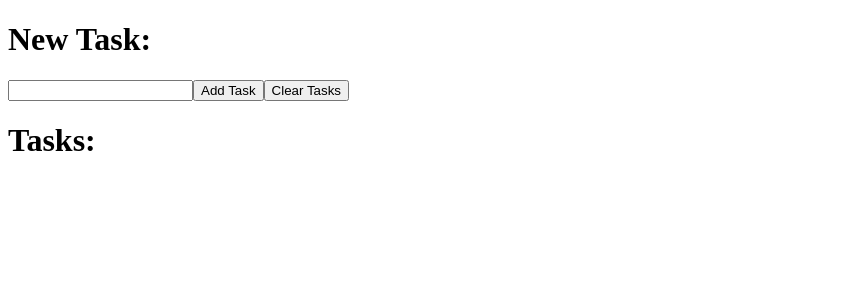
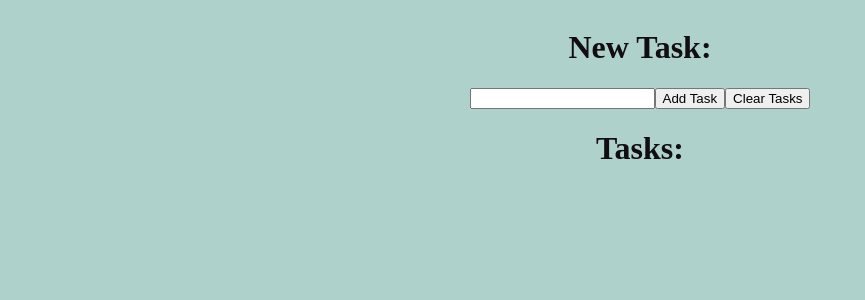
Before and after one commit to wsa138/task-app, a React (Create React App) app: page / in a window 1280 px wide. Shown: the top 300 px of the page, without its empty margins (0-865 px from the left). Built offline with nearby package versions, Linux system fonts and the light colour scheme.

Commit message:
Added style sheet.

```diff
--- a/public/index.html
+++ b/public/index.html
@@ -1,31 +1,15 @@
 <!DOCTYPE html>
 <html lang="en">
+
 <head>
   <meta charset="utf-8" />
   <link rel="icon" href="%PUBLIC_URL%/favicon.ico" />
   <meta name="viewport" content="width=device-width, initial-scale=1" />
   <meta name="theme-color" content="#000000" />
-    <meta
-      name="description"
-      content="Web site created using create-react-app"
-    />
-    <link rel="apple-touch-icon" href="%PUBLIC_URL%/logo192.png" />
-    <!--
-      manifest.json provides metadata used when your web app is installed on a
-      user's mobile device or desktop. See https://developers.google.com/web/fundamentals/web-app-manifest/
-    -->
-    <link rel="manifest" href="%PUBLIC_URL%/manifest.json" />
-    <!--
-      Notice the use of %PUBLIC_URL% in the tags above.
-      It will be replaced with the URL of the `public` folder during the build.
-      Only files inside the `public` folder can be referenced from the HTML.
-
-      Unlike "/favicon.ico" or "favicon.ico", "%PUBLIC_URL%/favicon.ico" will
-      work correctly both with client-side routing and a non-root public URL.
-      Learn how to configure a non-root public URL by running `npm run build`.
-    -->
+  <meta name="description" content="Task app created using create-react-app" />
   <title>React App</title>
 </head>
+
 <body>
   <noscript>You need to enable JavaScript to run this app.</noscript>
   <div id="root"></div>
@@ -40,4 +24,5 @@
       To create a production bundle, use `npm run build` or `yarn build`.
     -->
 </body>
+
 </html>
--- a/src/App.js
+++ b/src/App.js
@@ -1,6 +1,7 @@
 import React from 'react';
 import Overview from '../src/components/Overview';
 import uniqid from 'uniqid';
+import '../src/styles/style.css';
 
 function App() {
   const [taskArray, setTaskArray] = React.useState([]);
@@ -39,8 +40,8 @@ function App() {
   console.log(newTask);
 
   return (
-    <div>
-      <form>
+    <div className="mainContainer">
+      <form className="form">
         <h1>New Task:</h1>
         <input
           type="text"
--- /dev/null
+++ b/src/styles/style.css
@@ -0,0 +1,21 @@
+body {
+  background-color: #aed1cc;
+}
+
+.mainContainer {
+  display: flex;
+  flex-direction: column;
+  align-items: center;
+  color: #110d11;
+}
+
+.form {
+  display: flex;
+  justify-content: center;
+  flex-flow: wrap;
+}
+
+.form > h1 {
+  width: 100%;
+  text-align: center;
+}
```
Lines whose indentation alone changed are shown as unchanged.
